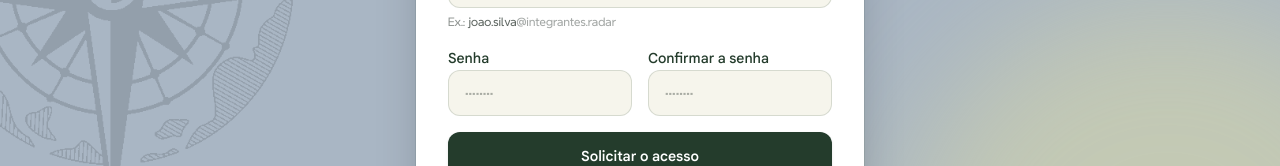
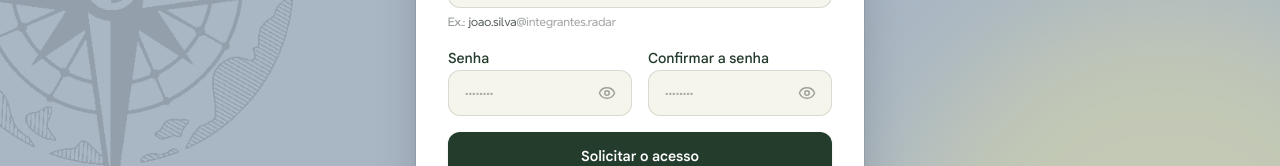
Before and after one commit to eznoP/radarDeIntercionaliza-o, a Next.js app: page /cadastro in a window 1280 px wide. Shown: the part 416-582 px from the top of the page. Built offline with nearby package versions, Linux system fonts and the light colour scheme; no server answers.

Commit message:
feat(senha): botão de ver/ocultar senha em todos os campos de senha

```diff
--- a/src/app/admin/(painel)/integrantes/integrante-form.tsx
+++ b/src/app/admin/(painel)/integrantes/integrante-form.tsx
@@ -7,6 +7,7 @@ import { MediaUploader } from "@/components/admin/media-uploader";
 import { Field, fieldInputClass } from "@/components/admin/fields";
 import { FormMessage } from "@/components/admin/form-message";
 import { AccessInput } from "@/components/access-input";
+import { PasswordInput } from "@/components/password-input";
 import { initialFormState } from "@/lib/admin/types";
 import { ACCESS_HINT } from "@/lib/access";
 import type { ProfileStatus, Tables } from "@/lib/database.types";
@@ -237,12 +238,12 @@ export function IntegranteForm({
             required
             error={state.fieldErrors?.password}
           >
-            <input
+            <PasswordInput
               id="password"
               name="password"
-              type="text"
               autoComplete="new-password"
               placeholder="Mínimo de 6 caracteres"
+              invalid={Boolean(state.fieldErrors?.password)}
               className={fieldInputClass(Boolean(state.fieldErrors?.password))}
             />
           </Field>
@@ -255,12 +256,12 @@ export function IntegranteForm({
             error={state.fieldErrors?.password}
             hint="Deixe em branco para manter a senha atual."
           >
-            <input
+            <PasswordInput
               id="password"
               name="password"
-              type="text"
               autoComplete="new-password"
               placeholder="Nova senha (opcional)"
+              invalid={Boolean(state.fieldErrors?.password)}
               className={fieldInputClass(Boolean(state.fieldErrors?.password))}
             />
           </Field>
--- a/src/app/admin/login/login-form.tsx
+++ b/src/app/admin/login/login-form.tsx
@@ -4,6 +4,7 @@ import { useActionState } from "react";
 import { signIn } from "@/app/admin/actions";
 import { initialFormState } from "@/lib/admin/types";
 import { AccessInput } from "@/components/access-input";
+import { PasswordInput } from "@/components/password-input";
 import { cn } from "@/lib/utils";
 
 export function LoginForm({ redirectTo }: { redirectTo?: string }) {
@@ -47,13 +48,11 @@ export function LoginForm({ redirectTo }: { redirectTo?: string }) {
         >
           Senha
         </label>
-        <input
+        <PasswordInput
           id="password"
           name="password"
-          type="password"
-          autoComplete="current-password"
           placeholder="••••••••"
-          aria-invalid={Boolean(state.fieldErrors?.password)}
+          invalid={Boolean(state.fieldErrors?.password)}
           className={cn(
             "w-full rounded-xl border bg-white px-4 py-3 font-body text-sm text-ink outline-none transition",
             "placeholder:text-ink/35 focus:ring-2 focus:ring-moss/40",
--- a/src/app/cadastro/signup-form.tsx
+++ b/src/app/cadastro/signup-form.tsx
@@ -5,6 +5,7 @@ import { CircleCheck } from "lucide-react";
 import { signUpIntegrante } from "@/app/cadastro/actions";
 import { initialFormState } from "@/lib/admin/types";
 import { AccessInput } from "@/components/access-input";
+import { PasswordInput } from "@/components/password-input";
 import { cn } from "@/lib/utils";
 
 function inputClass(hasError: boolean) {
@@ -100,13 +101,12 @@ export function SignupForm() {
           >
             Senha
           </label>
-          <input
+          <PasswordInput
             id="password"
             name="password"
-            type="password"
             autoComplete="new-password"
             placeholder="••••••••"
-            aria-invalid={Boolean(state.fieldErrors?.password)}
+            invalid={Boolean(state.fieldErrors?.password)}
             className={inputClass(Boolean(state.fieldErrors?.password))}
           />
           <FieldError message={state.fieldErrors?.password} />
@@ -119,13 +119,12 @@ export function SignupForm() {
           >
             Confirmar a senha
           </label>
-          <input
+          <PasswordInput
             id="confirm"
             name="confirm"
-            type="password"
             autoComplete="new-password"
             placeholder="••••••••"
-            aria-invalid={Boolean(state.fieldErrors?.confirm)}
+            invalid={Boolean(state.fieldErrors?.confirm)}
             className={inputClass(Boolean(state.fieldErrors?.confirm))}
           />
           <FieldError message={state.fieldErrors?.confirm} />
--- /dev/null
+++ b/src/components/password-input.tsx
@@ -0,0 +1,52 @@
+"use client";
+
+import { useState } from "react";
+import { Eye, EyeOff } from "lucide-react";
+import { cn } from "@/lib/utils";
+
+/** Campo de senha com botão para mostrar/ocultar o valor. */
+export function PasswordInput({
+  id,
+  name,
+  placeholder,
+  invalid = false,
+  autoComplete = "current-password",
+  className,
+}: {
+  id: string;
+  name: string;
+  placeholder?: string;
+  invalid?: boolean;
+  autoComplete?: string;
+  className: string;
+}) {
+  const [visible, setVisible] = useState(false);
+
+  return (
+    <span className="relative block">
+      <input
+        id={id}
+        name={name}
+        type={visible ? "text" : "password"}
+        autoComplete={autoComplete}
+        placeholder={placeholder}
+        aria-invalid={invalid}
+        className={cn(className, "pr-11")}
+      />
+      <button
+        type="button"
+        tabIndex={-1}
+        onClick={() => setVisible((v) => !v)}
+        aria-label={visible ? "Ocultar senha" : "Ver senha"}
+        aria-pressed={visible}
+        className="absolute right-3 top-1/2 -translate-y-1/2 rounded-lg p-1 text-ink/40 transition hover:text-ink/70 focus-visible:outline-none focus-visible:ring-2 focus-visible:ring-moss/40 active:scale-90"
+      >
+        {visible ? (
+          <EyeOff className="h-4.5 w-4.5" aria-hidden />
+        ) : (
+          <Eye className="h-4.5 w-4.5" aria-hidden />
+        )}
+      </button>
+    </span>
+  );
+}
```
